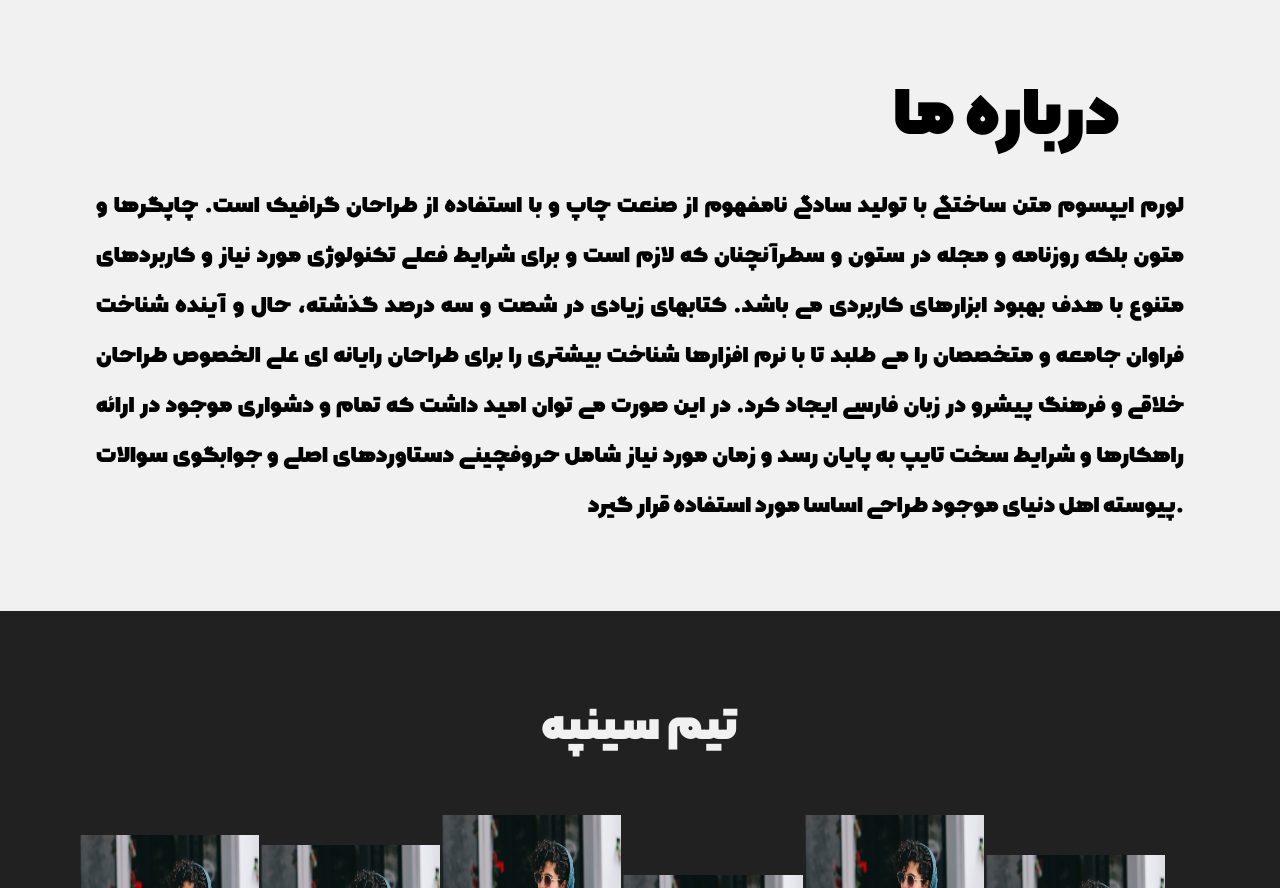
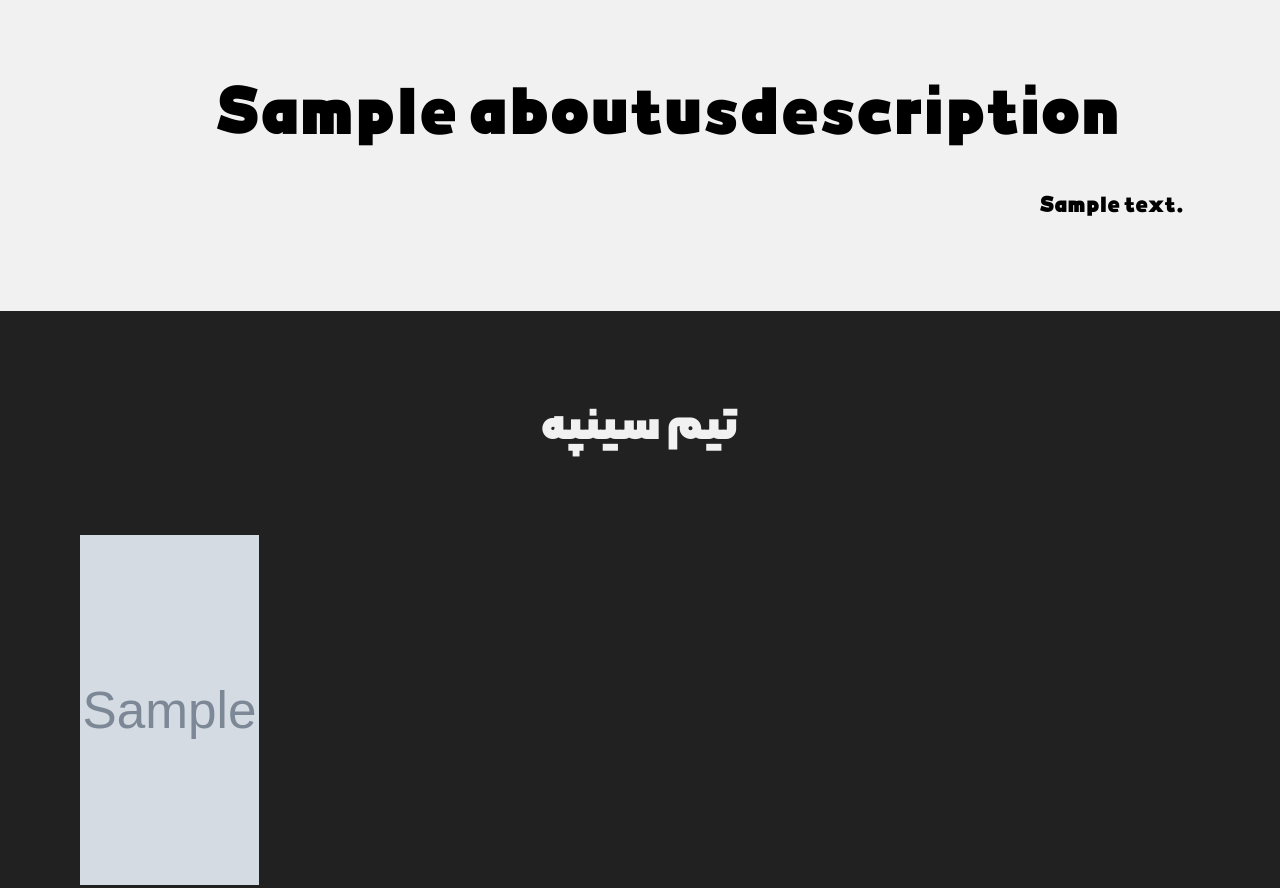
Before and after one commit to omiid-ad/sinpegroup, a Django app: page /about in a window 1280 px wide. Shown: the part 64-952 px from the top of the page. Run offline with Django 3.2, Linux system fonts and the light colour scheme; tables that the repository leaves empty hold one stand-in row (values such as "Sample post"); grey boxes marked "Sample" are stand-in pictures; parts of the project's set-up code (start-up, migrations or seed data) failed here and were passed over.

Commit message:
added dynamic data to aboutus page

```diff
--- a/mainapp/templates/mainapp/aboutus.html
+++ b/mainapp/templates/mainapp/aboutus.html
@@ -5,39 +5,23 @@
 {% block nav %}{% endblock %}
 
 {% block contents %}
-    <div class="aboutus-page">
-        <h1 class="aboutus-header">درباره ما</h1>
-        <p class="aboutus-text-page">لورم ایپسوم متن ساختگی با تولید سادگی نامفهوم از صنعت چاپ و با استفاده از طراحان
-            گرافیک
-            است. چاپگرها و متون بلکه روزنامه و مجله در ستون و سطرآنچنان که لازم است و برای شرایط فعلی تکنولوژی مورد نیاز
-            و
-            کاربردهای متنوع با هدف بهبود ابزارهای کاربردی
-            می باشد. کتابهای زیادی در شصت و سه درصد گذشته، حال و آینده شناخت فراوان جامعه و متخصصان را می طلبد تا با نرم
-            افزارها شناخت بیشتری را برای طراحان رایانه ای علی الخصوص طراحان خلاقی و فرهنگ پیشرو در زبان فارسی ایجاد کرد.
-            در
-            این صورت می توان امید
-            داشت که تمام و دشواری موجود در ارائه راهکارها و شرایط سخت تایپ به پایان رسد و زمان مورد نیاز شامل حروفچینی
-            دستاوردهای اصلی و جوابگوی سوالات پیوسته اهل دنیای موجود طراحی اساسا مورد استفاده قرار گیرد.</p>
-    </div>
-    <div class="team">
-        <h2 class="aboutus-title">تیم سینپه</h2>
-        <div id="team1" class="team-member"><img src="{% static 'mainapp/img/team1.JPG' %}" alt="" class="member-img">
-            <p class="team-name">نیلوفر مرادی <br>طراح گرافیک</p>
+    {% if about_desc %}
+        <div class="aboutus-page">
+            <h1 class="aboutus-header">{{ about_desc.title }}</h1>
+            <p class="aboutus-text-page">{{ about_desc.description|safe }}</p>
         </div>
-        <div id="team2" class="team-member"><img src="{% static 'mainapp/img/team1.JPG' %}" alt="" class="member-img">
-            <p class="team-name">نیلوفر مرادی<br> طراح گرافیک</p>
+    {% endif %}
+
+    {% if crews %}
+        <div class="team">
+            <h2 class="aboutus-title">تیم سینپه</h2>
+            {% for member in crews %}
+                <div id="team{{ forloop.counter }}" class="team-member"><img
+                        src="{{ MEDIA_URL }}{{ member.profile_picture }}" alt=""
+                        class="member-img">
+                    <p class="team-name">{{ member.full_name }}<br>{{ member.skill }}</p>
+                </div>
+            {% endfor %}
         </div>
-        <div id="team3" class="team-member"><img src="{% static 'mainapp/img/team1.JPG' %}" alt="" class="member-img">
-            <p class="team-name">نیلوفر مرادی<br> طراح گرافیک</p>
-        </div>
-        <div id="team4" class="team-member"><img src="{% static 'mainapp/img/team1.JPG' %}" alt="" class="member-img">
-            <p class="team-name">نیلوفر مرادی <br>طراح گرافیک</p>
-        </div>
-        <div id="team5" class="team-member"><img src="{% static 'mainapp/img/team1.JPG' %}" alt="" class="member-img">
-            <p class="team-name">سینا پیریایی <br>عکاس</p>
-        </div>
-        <div id="team6" class="team-member"><img src="{% static 'mainapp/img/team1.JPG' %}" alt="" class="member-img">
-            <p class="team-name">محمد پارسا کیارسی پور<br>طراح وبسایت</p>
-        </div>
-    </div>
+    {% endif %}
 {% endblock %}
--- a/mainapp/utils.py
+++ b/mainapp/utils.py
@@ -25,3 +25,7 @@ def get_landingpage_desc():
 
 def get_port_desc():
     return PortfolioDescription.objects.first()
+
+
+def get_about_desc():
+    return AboutUsDescription.objects.first()
--- a/mainapp/views.py
+++ b/mainapp/views.py
@@ -23,7 +23,15 @@ def index(request):
 
 
 def about(request):
-    return render(request, 'mainapp/aboutus.html')
+    about_desc = get_about_desc()
+    crews = get_crew_members(6)
+    MEDIA_URL = settings.MEDIA_URL
+    context = {
+        'about_desc': about_desc,
+        'crews': crews,
+        'MEDIA_URL': MEDIA_URL,
+    }
+    return render(request, 'mainapp/aboutus.html', context)
 
 
 def portfolio(request):
```
